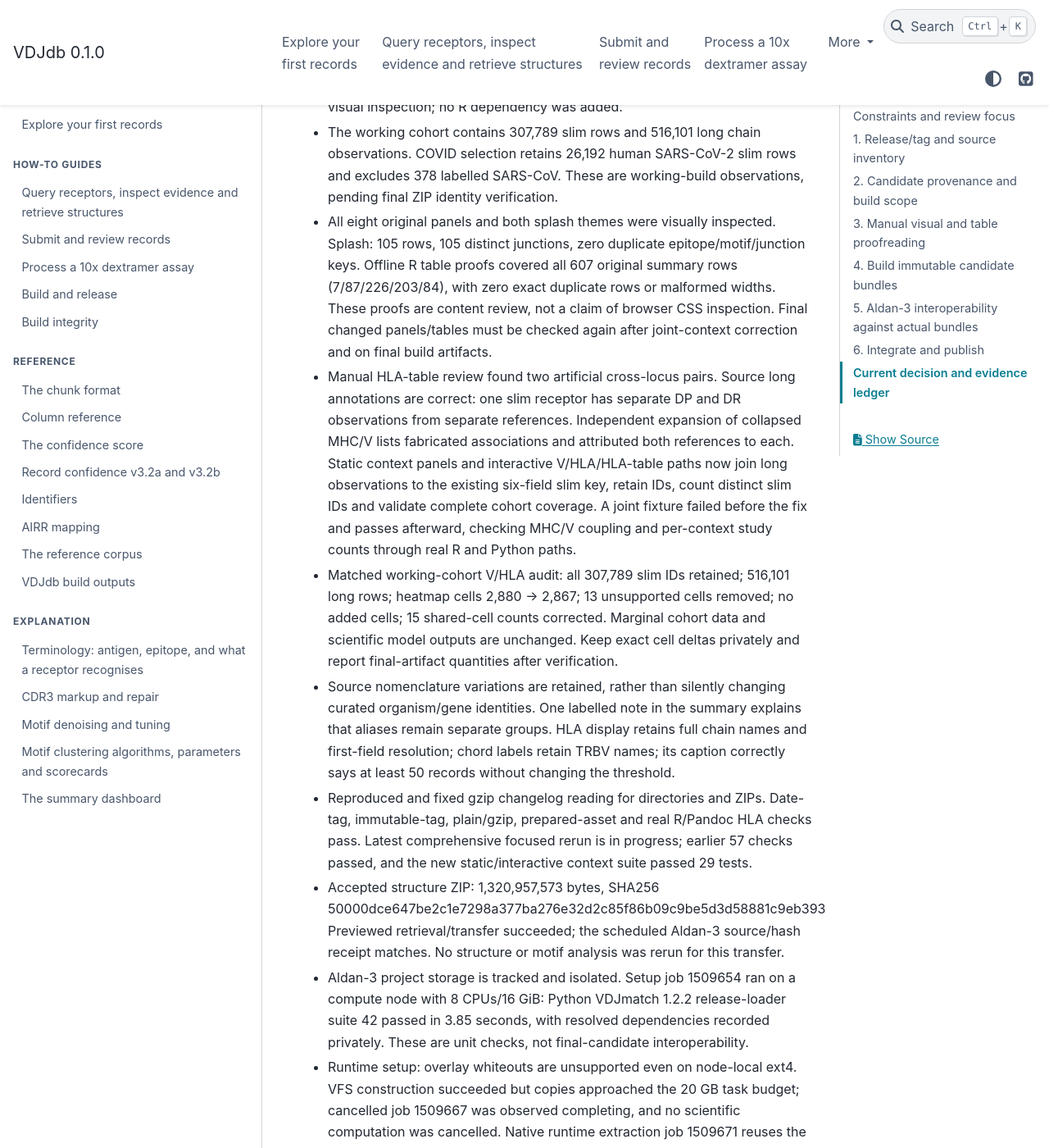
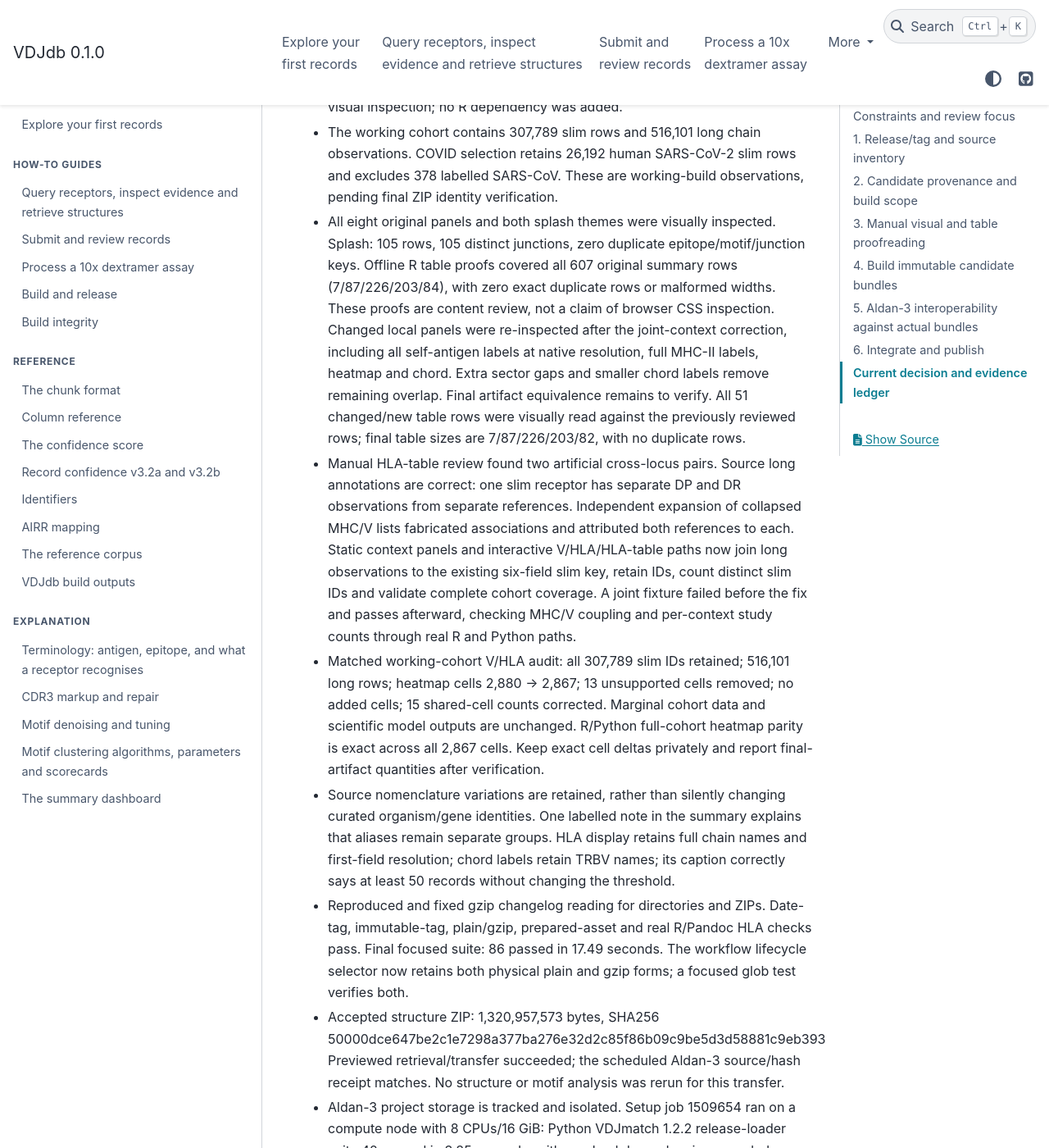
Before and after one commit to antigenomics/vdjdb-db, a Sphinx documentation site: the page built from docs/superpowers/plans/2026-11-05-late-autumn-release.md, in a window 1280 px wide and 1400 px high, scrolled down 6349 px. Shown: the whole window at 82% size. Built offline with Sphinx 7.4.7 and the PyData theme 0.15.4, drawn with Linux system fonts in a browser that asks for light colours; some of the changed text lies outside the part shown.

Commit message:
Finish summary proofreading and distinct publication counts

```diff
--- a/docs/superpowers/plans/2026-11-05-late-autumn-release.md
+++ b/docs/superpowers/plans/2026-11-05-late-autumn-release.md
@@ -91,12 +91,15 @@
 - Full build [42103107759](https://github.com/antigenomics/vdjdb-db/actions/runs/42103107759), source 1f790efdbc8d4cfd8d7d3d5d1eabe1e0c8fa1907, completed successfully. It retained reports/scores/summary, not core database tables, because standalone dispatch had no asset-tag input. Expose the existing candidate tag/web/previous inputs and run final source once to retain the requested actual ZIPs. This run also needs the later summary corrections; do not treat old local tables as that fresh deliverable.
 - Static review found overlapping alluvial labels, three-residue epitope identities merging distinct epitopes, SARS-CoV rows in the COVID section, the autoimmune typo, inaccurate per-combination/log2 captions, and paired HLA stars disappearing as Markdown emphasis. Corrections preserve thresholds, complete epitope strings and safe HTML escaping. Self-antigen panel height increases from 20 to 40 inches. Automatic repelled labels were rejected after visual inspection; no R dependency was added.
 - The working cohort contains 307,789 slim rows and 516,101 long chain observations. COVID selection retains 26,192 human SARS-CoV-2 slim rows and excludes 378 labelled SARS-CoV. These are working-build observations, pending final ZIP identity verification.
-- All eight original panels and both splash themes were visually inspected. Splash: 105 rows, 105 distinct junctions, zero duplicate epitope/motif/junction keys. Offline R table proofs covered all 607 original summary rows (7/87/226/203/84), with zero exact duplicate rows or malformed widths. These proofs are content review, not a claim of browser CSS inspection. Final changed panels/tables must be checked again after joint-context correction and on final build artifacts.
+- All eight original panels and both splash themes were visually inspected. Splash: 105 rows, 105 distinct junctions, zero duplicate epitope/motif/junction keys. Offline R table proofs covered all 607 original summary rows (7/87/226/203/84), with zero exact duplicate rows or malformed widths. These proofs are content review, not a claim of browser CSS inspection. Changed local panels were re-inspected after the joint-context correction, including all self-antigen labels at native resolution, full MHC-II labels, heatmap and chord. Extra sector gaps and smaller chord labels remove remaining overlap. Final artifact equivalence remains to verify. All 51 changed/new table rows were visually read against the previously reviewed rows; final table sizes are 7/87/226/203/82, with no duplicate rows.
 - Manual HLA-table review found two artificial cross-locus pairs. Source long annotations are correct: one slim receptor has separate DP and DR observations from separate references. Independent expansion of collapsed MHC/V lists fabricated associations and attributed both references to each. Static context panels and interactive V/HLA/HLA-table paths now join long observations to the existing six-field slim key, retain IDs, count distinct slim IDs and validate complete cohort coverage. A joint fixture failed before the fix and passes afterward, checking MHC/V coupling and per-context study counts through real R and Python paths.
-- Matched working-cohort V/HLA audit: all 307,789 slim IDs retained; 516,101 long rows; heatmap cells 2,880 → 2,867; 13 unsupported cells removed; no added cells; 15 shared-cell counts corrected. Marginal cohort data and scientific model outputs are unchanged. Keep exact cell deltas privately and report final-artifact quantities after verification.
+- Matched working-cohort V/HLA audit: all 307,789 slim IDs retained; 516,101 long rows; heatmap cells 2,880 → 2,867; 13 unsupported cells removed; no added cells; 15 shared-cell counts corrected. Marginal cohort data and scientific model outputs are unchanged. R/Python full-cohort heatmap parity is exact across all 2,867 cells. Keep exact cell deltas privately and report final-artifact quantities after verification.
 - Source nomenclature variations are retained, rather than silently changing curated organism/gene identities. One labelled note in the summary explains that aliases remain separate groups. HLA display retains full chain names and first-field resolution; chord labels retain TRBV names; its caption correctly says at least 50 records without changing the threshold.
-- Reproduced and fixed gzip changelog reading for directories and ZIPs. Date-tag, immutable-tag, plain/gzip, prepared-asset and real R/Pandoc HLA checks pass. Latest comprehensive focused rerun is in progress; earlier 57 checks passed, and the new static/interactive context suite passed 29 tests.
+- Reproduced and fixed gzip changelog reading for directories and ZIPs. Date-tag, immutable-tag, plain/gzip, prepared-asset and real R/Pandoc HLA checks pass. Final focused suite: 86 passed in 17.49 seconds. The workflow lifecycle selector now retains both physical plain and gzip forms; a focused glob test verifies both.
 - Accepted structure ZIP: 1,320,957,573 bytes, SHA256 50000dce647be2c1e7298a377ba276e32d2c85f86b09c9be5d3d58881c9eb393. Previewed retrieval/transfer succeeded; the scheduled Aldan-3 source/hash receipt matches. No structure or motif analysis was rerun for this transfer.
 - Aldan-3 project storage is tracked and isolated. Setup job 1509654 ran on a compute node with 8 CPUs/16 GiB: Python VDJmatch 1.2.2 release-loader suite 42 passed in 3.85 seconds, with resolved dependencies recorded privately. These are unit checks, not final-candidate interoperability.
 - Runtime setup: overlay whiteouts are unsupported even on node-local ext4. VFS construction succeeded but copies approached the 20 GB task budget; cancelled job 1509667 was observed completing, and no scientific computation was cancelled. Native runtime extraction job 1509671 reuses the exact stored runroot, copies and checks the pinned Linux Java 8/Node 11/Yarn binaries, then removes only the isolated task-created image store before backend tests. Last observed project free space recovered to about 34 GiB. Monitor job and footprint; never infer cancellation/completion from transport timeouts.
-- Historical JVM auto-download source opens plain tables and unzips into a fixed location, so gzip/versioned members need consumer support. Updated web local loading handles gzip. Author scope choice is pending: update the JVM consumer, or retain its summer-release global pointer while publishing modern Python/installed-web bundles. Continue independent work; elapsed time does not authorize the dependent pointer/client change.
+- Historical JVM auto-download source opens plain tables and unzips into a fixed location, so gzip/versioned members need consumer support. Updated web local loading handles gzip. Author explicitly chose updating the JVM consumer. The isolated JVM maintenance branch adds shared gzip loading and safe versioned installation before pointer replacement. Aldan-3 job 1509681: transport/recovery test and four existing loader tests pass; JAR/install build passes. The Python checkout is preserved.
+
+- Final fresh core build: CI run 42113249883 at 3c978e7, dated candidate inputs enabled. Later changes only adjust chord label spacing and correct interactive publication counting (2,156 collapsed reference sets → 845 distinct nonempty references on the working cohort). Re-render the summary from the actual final core tables, then package using the final source; retain separate core-build and summary/package source receipts. No assembly, motif or frozen-score rerun is needed for these presentation-only changes.
+- Aldan-3 web retry job 1509679 passes 339 backend tests across 43 suites; one pre-existing test is cancelled. The alternate sbt downloader resolves the old repository stall; native pinned Java 8 runtime is retained in project storage. Actual final-candidate install and annotation checks remain open.
```
Also changed, not shown: 3 other files.
